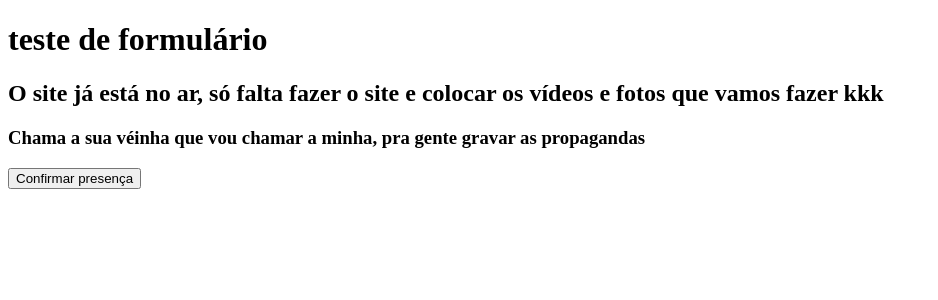
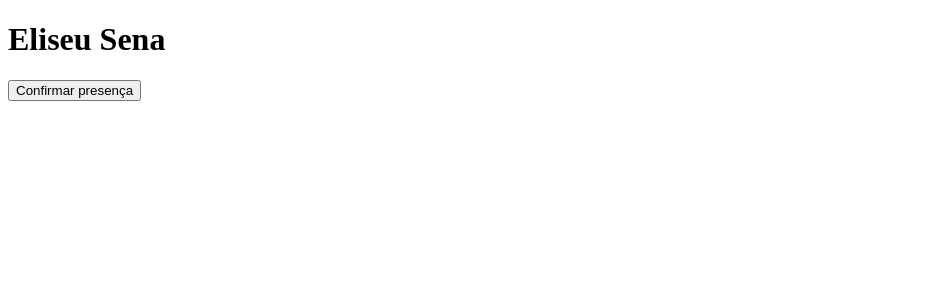
Before and after one commit to gabrielpugas/eliseusena, a Next.js app: page / in a window 1280 px wide. Shown: the top 300 px of the page, without its empty margins (0-938 px from the left). Built offline with nearby package versions, Linux system fonts and the light colour scheme.

Commit message:
Limpeza da página inicial

```diff
--- a/pages/index.js
+++ b/pages/index.js
@@ -1,22 +1,15 @@
 function Home() {
   return (
     <div>
-      <h1>teste de formulário</h1>
-      <h2>
-        O site já está no ar, só falta fazer o site e colocar os vídeos e fotos
-        que vamos fazer kkk
-      </h2>
-      <h3>
-        Chama a sua véinha que vou chamar a minha, pra gente gravar as
-        propagandas
-      </h3>
-      <button onClick={ConfirmarPresença}>Confirmar presença</button>
+      <h1>Eliseu Sena</h1>
+
+      <button onClick={alert=("Presença confirmada! Aqui é aroeira!")}>Confirmar presença</button>
     </div>
   )
 }
 
-function ConfirmarPresença() {
-  return alert('Presença confirmada! Aqui é aroeira!')
-}
+// function ConfirmarPresença() {
+//   return alert('Presença confirmada! Aqui é aroeira!')
+// }
 
 export default Home
```
Also changed, not shown: pages/index.html (deleted, +0 -12 lines).
